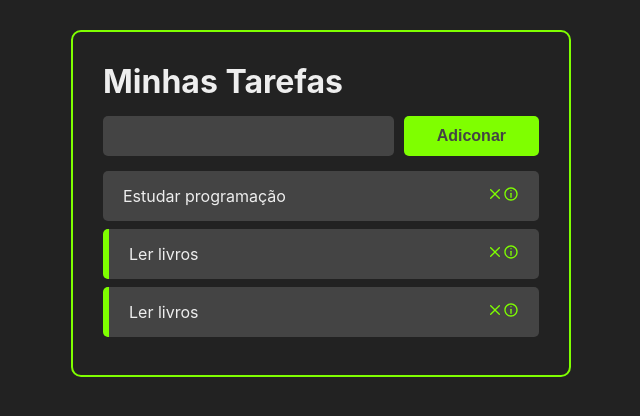
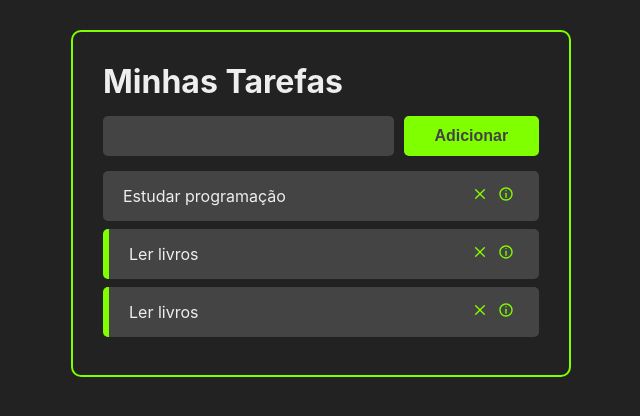
Before and after one commit to PatrickDSiqueira/minhastarefas, a React (Create React App) app: page / in a window 1280 px wide. Shown: the top 416 px of the page, without its empty margins (319-959 px from the left). Built offline with nearby package versions, Linux system fonts and the light colour scheme.

Commit message:
add back and view details function to TaskDetails

```diff
--- a/src/components/AddTask.jsx
+++ b/src/components/AddTask.jsx
@@ -22,7 +22,7 @@ const AddTask = ({handleTaskAddition}) => {
         type="text"
         className="add-task-input"/>
         <div className="add-task-button-container">
-        <Button onClick={handleAddTaskClick}>Adiconar</Button>
+        <Button onClick={handleAddTaskClick}>Adicionar</Button>
         </div>
     </div>)
 }
--- a/src/components/Button.css
+++ b/src/components/Button.css
@@ -9,4 +9,10 @@
     font-weight: bold;
     cursor: pointer;
     border: none;
+    transition: all 0.5s ease;
 }
+
+.button:hover{
+    background-color: #444;
+    color: chartreuse;
+}
--- a/src/components/Task.css
+++ b/src/components/Task.css
@@ -16,4 +16,5 @@
     border: none;
     font-size: 16px;
     color: chartreuse;
+    margin: 0 5px;
 }
--- a/src/components/Task.jsx
+++ b/src/components/Task.jsx
@@ -1,6 +1,8 @@
 import React from "react";
 import './Task.css';
 import {CgClose, CgInfo} from "react-icons/cg";
+import { Link } from 'react-router-dom';
+
 
 const Task = ({task, handleTaskClick, handleTaskDeletion}) =>{
     console.log(task);
@@ -14,9 +16,11 @@ const Task = ({task, handleTaskClick, handleTaskDeletion}) =>{
             <button className="remove-task-button" onClick={()=>handleTaskDeletion(task.id)}>
                 <CgClose />
             </button>
+                <Link to={`/${task.title}`}>
             <button className="see-task-details-button">
-                <CgInfo />
+                    <CgInfo />
             </button>
+                </Link>
        </div>
     </div>;
 }
--- a/src/components/TaskDetails.jsx
+++ b/src/components/TaskDetails.jsx
@@ -2,15 +2,18 @@ import React from "react";
 import Button from "./Button";
 import { useParams } from "react-router-dom";
 import './TaskDetails.css';
+import { Link } from 'react-router-dom';
 
 
 const TaskDetails = ()=> {
     const params = useParams();
     return(
         <>
+        <Link to={`/`}>
             <div className="back-button-container">
                 <Button >Voltar</Button>
             </div>
+        </Link>
             <div className="task-details-container">
                 <h2>{params.taskTitle}</h2>
                 <p>Lorem ipsum dolor sit amet consectetur adipisicing elit. Harum saepe reprehenderit et laborum expedita deleniti ratione omnis provident. Culpa incidunt eius nisi molestiae enim tempora ut expedita accusantium eaque sit?</p>
```
